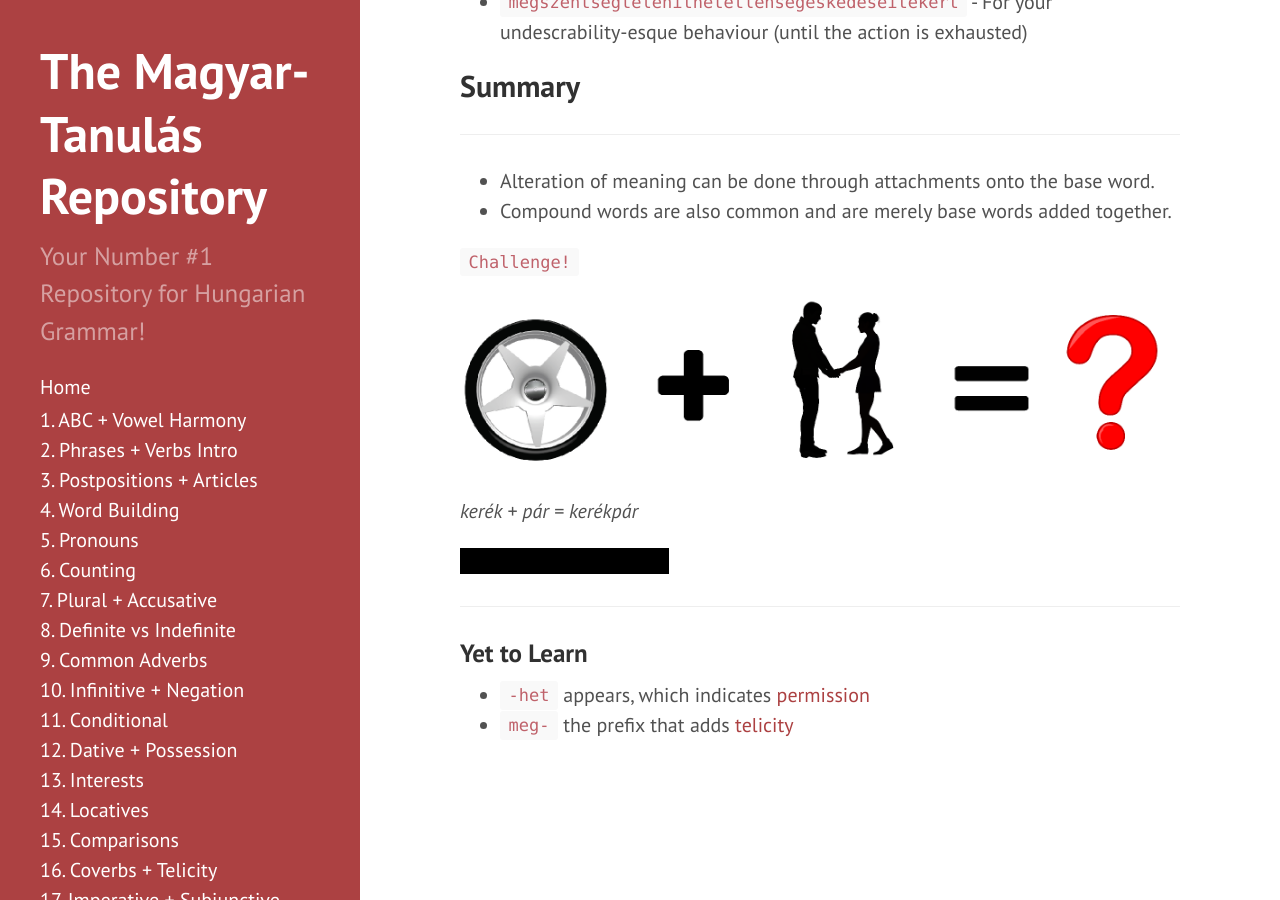
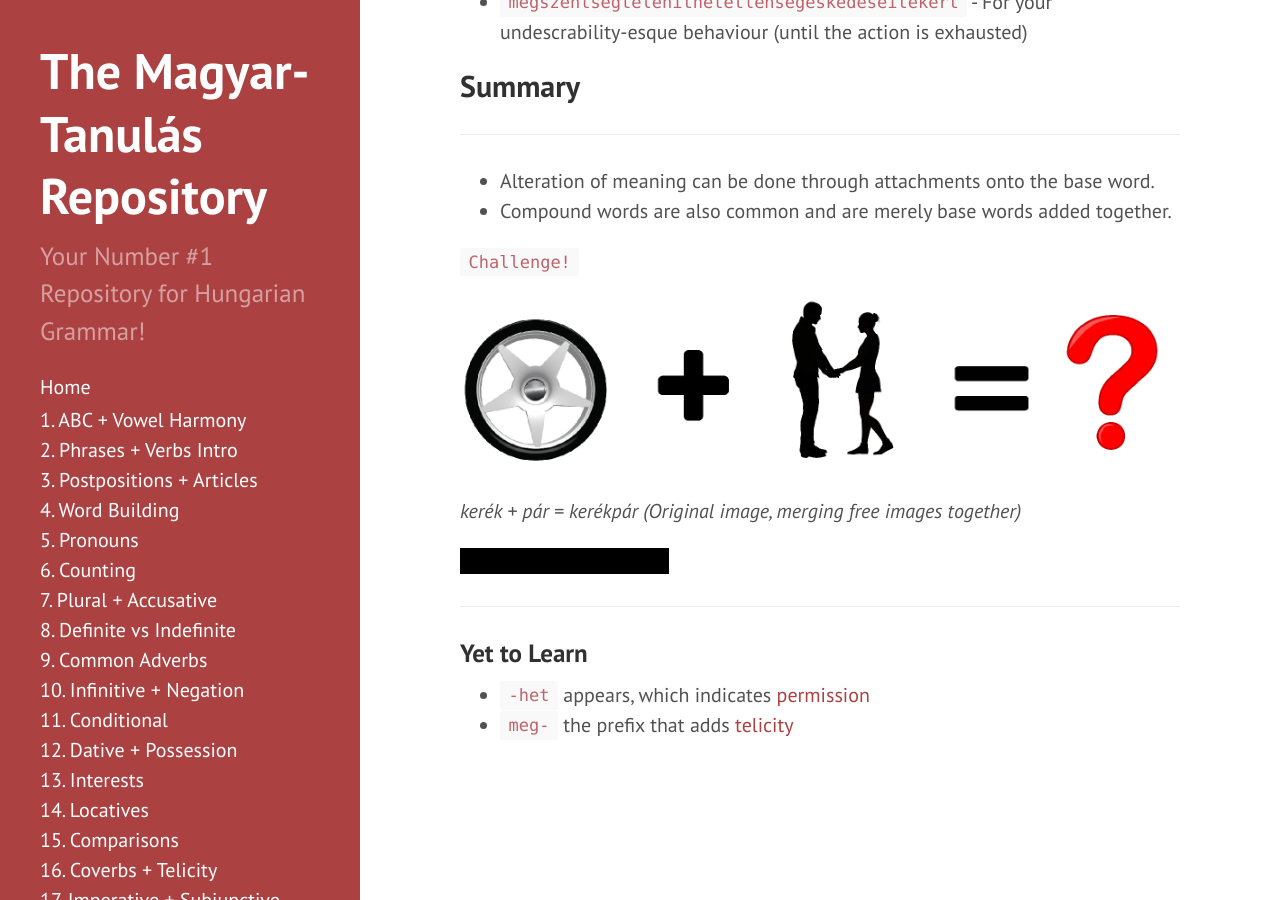
Before and after one commit to Magyartanulas/magyartanulas.github.io, a Jekyll site: the page built from word_building.md, in a window 1280 px wide and 900 px high, scrolled down 2219 px. Built offline with Jekyll 4.4.1, drawn with Linux system fonts in a browser that asks for light colours; comment, search, counter and statistics services are not loaded.

Commit message:
Update word_building.md

```diff
--- a/word_building.md
+++ b/word_building.md
@@ -70,7 +70,7 @@ You may have heard of the famous 44-letter long word `megszentségteleníthetetl
 
 ![kerékpár](https://magyartanulas.github.io/public/kerékpár.png)
 
-*kerék + pár = kerékpár*
+*kerék + pár = kerékpár (Original image, merging free images together)*
 
 <span class="spoiler">wheel + couple = bicycle</span>
 
```
